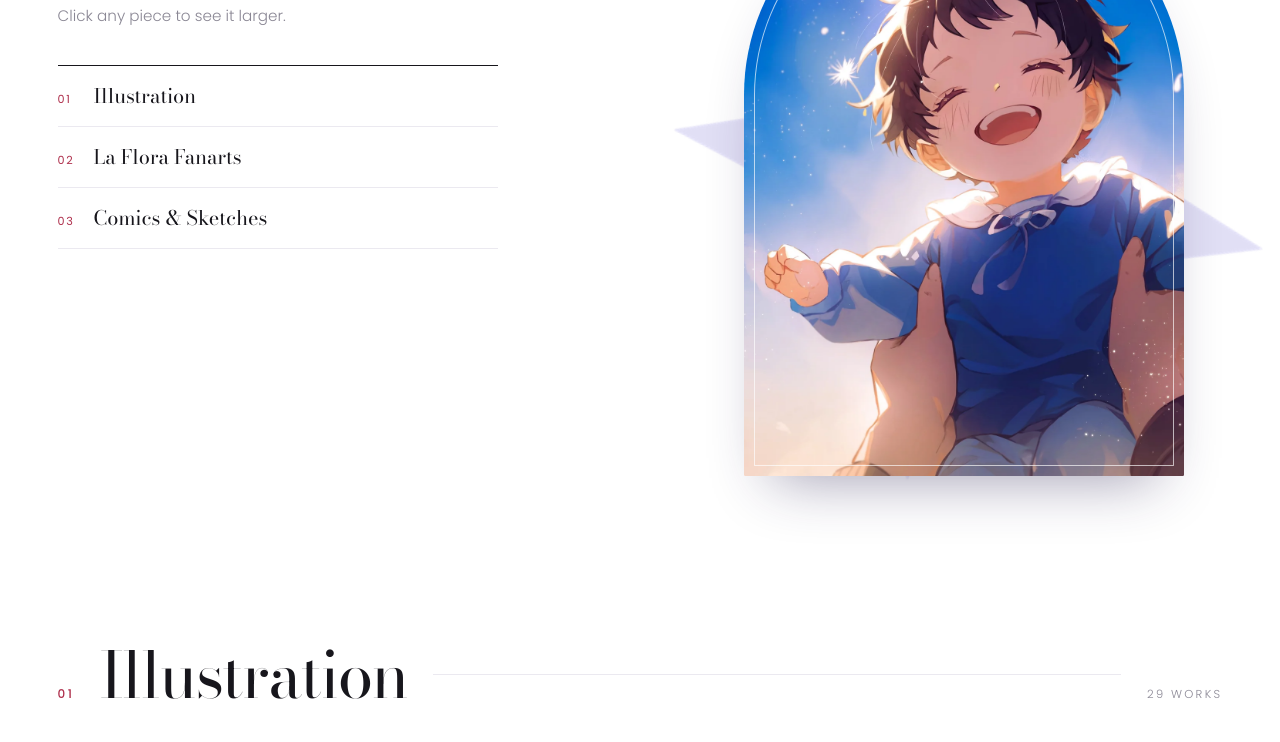
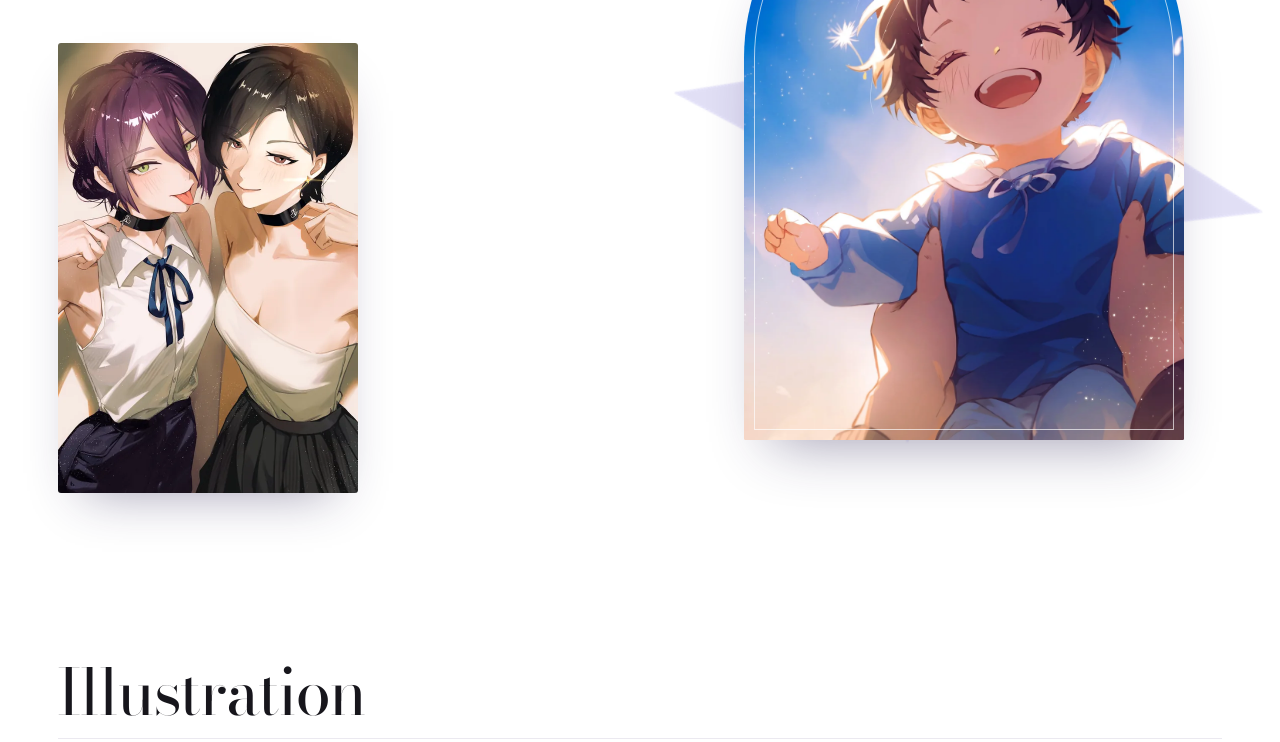
Before and after one commit to NavyBlueCheese/art, a plain HTML site: page index.html in a window 1280 px wide. Shown: the part 428-1170 px from the top of the page. Drawn offline with nearby package versions, Linux system fonts and the light colour scheme.

Commit message:
Simplify cover and section headings

```diff
--- a/gallery.js
+++ b/gallery.js
@@ -35,6 +35,13 @@
     e.preventDefault(); show(i); box.showModal();
   }));
 
+  // the small picture on the cover opens the matching gallery piece
+  document.querySelectorAll('[data-open]').forEach(a => a.addEventListener('click', (e) => {
+    const i = tiles.findIndex(t => t.dataset.i === a.dataset.open);
+    if (i < 0 || e.metaKey || e.ctrlKey || e.shiftKey) return;
+    e.preventDefault(); show(i); box.showModal();
+  }));
+
   box.querySelector('.lb-close').onclick = () => box.close();
   box.querySelector('.lb-prev').onclick = () => show(cur - 1);
   box.querySelector('.lb-next').onclick = () => show(cur + 1);
--- a/index.html
+++ b/index.html
@@ -31,7 +31,6 @@
 
 <main>
   <section class="cover">
-    <p class="kicker"><img src="images/mark-crimson.png" alt="" width="14" height="14"> Selected works</p>
     <h1 class="masthead">
       <span class="mh-1">Illustration</span>
       <span class="mh-2"><em>&amp;</em> comics</span>
@@ -39,11 +38,9 @@
     <div class="cover-lower">
       <div class="cover-text">
         <p class="cover-note">Click any piece to see it larger.</p>
-        <ol class="contents">
-          <li><a href="#illustration"><span>01</span>Illustration</a></li>
-          <li><a href="#la-flora"><span>02</span>La Flora Fanarts</a></li>
-          <li><a href="#comics"><span>03</span>Comics &amp; Sketches</a></li>
-        </ol>
+        <a class="cover-small" href="images/full/ill-01.webp" data-open="1">
+          <img src="images/thumb/ill-01.webp" width="1600" height="2400" alt="Two women in chokers posing together, one sticking her tongue out" loading="eager">
+        </a>
       </div>
       <div class="cover-art">
         <img class="bloom" src="images/mark-lavender.png" alt="" aria-hidden="true">
@@ -56,10 +53,7 @@
 
     <section class="chapter" id="illustration">
       <header class="chapter-head">
-        <span class="chapter-no">01</span>
         <h2>Illustration</h2>
-        <span class="chapter-rule" aria-hidden="true"></span>
-        <span class="chapter-count">29 works</span>
       </header>
       <div class="gallery">
         <a class="tile" href="images/full/ill-01.webp" data-i="1" style="--r:0.6667">
@@ -153,10 +147,7 @@
     </section>
     <section class="chapter" id="la-flora">
       <header class="chapter-head">
-        <span class="chapter-no">02</span>
         <h2>La Flora Fanarts</h2>
-        <span class="chapter-rule" aria-hidden="true"></span>
-        <span class="chapter-count">23 works</span>
       </header>
       <div class="gallery">
         <a class="tile" href="images/full/oc-01.webp" data-i="30" style="--r:0.7050">
@@ -232,10 +223,7 @@
     </section>
     <section class="chapter" id="comics">
       <header class="chapter-head">
-        <span class="chapter-no">03</span>
         <h2>Comics &amp; Sketches</h2>
-        <span class="chapter-rule" aria-hidden="true"></span>
-        <span class="chapter-count">7 works</span>
       </header>
       <div class="gallery">
         <a class="tile" href="images/full/comic-01.webp" data-i="53" style="--r:0.5554">
--- a/style.css
+++ b/style.css
@@ -37,7 +37,7 @@ img { display: block; max-width: 100%; }
 .top.scrolled { border-bottom-color: var(--rule); }
 .brand { display: flex; align-items: center; gap: 10px; text-decoration: none; }
 .brand span { font: 500 1.15rem/1 var(--display); letter-spacing: .01em; }
-.top nav { display: flex; gap: 2rem; font-size: .78rem; font-weight: 400; letter-spacing: .14em; text-transform: uppercase; }
+.top nav { display: flex; gap: 1.8rem; font-size: .9rem; font-weight: 400; }
 .top nav a { text-decoration: none; color: var(--muted); transition: color .2s; }
 .top nav a:hover { color: var(--crimson); }
 .top nav .out { color: var(--ink); }
@@ -46,10 +46,6 @@ main { padding: 0 var(--pad); max-width: 1560px; margin: 0 auto; }
 
 /* ---------- cover ---------- */
 .cover { padding: clamp(30px, 5vw, 70px) 0 clamp(30px, 4vw, 60px); }
-.kicker {
-  display: flex; align-items: center; gap: 10px; margin: 0 0 clamp(10px, 1.6vw, 22px);
-  font-size: .72rem; font-weight: 500; letter-spacing: .32em; text-transform: uppercase; color: var(--crimson);
-}
 .masthead { margin: 0; font-family: var(--display); font-weight: 400; color: var(--ink); line-height: .84; }
 .mh-1 {
   display: block;
@@ -74,18 +70,14 @@ main { padding: 0 var(--pad); max-width: 1560px; margin: 0 auto; }
 }
 .cover-text { padding-top: min(10vw, 9rem); }
 .cover-note { margin: 0; max-width: 34ch; font-size: .95rem; color: var(--muted); }
-.contents {
-  list-style: none; margin: clamp(22px, 3vw, 36px) 0 0; padding: 0;
-  max-width: 440px; border-top: 1px solid var(--ink);
+.cover-small {
+  display: block; width: min(58%, 300px); margin-top: clamp(28px, 4vw, 56px);
+  border-radius: 3px; overflow: hidden;
+  box-shadow: 0 24px 50px -26px rgba(40, 30, 80, .45);
+  transition: transform .6s cubic-bezier(.2,.7,.2,1);
 }
-.contents li { border-bottom: 1px solid var(--rule); }
-.contents a {
-  display: flex; align-items: baseline; gap: 18px; padding: 13px 0;
-  text-decoration: none; font-family: var(--display); font-size: 1.25rem;
-  transition: color .2s, padding-left .25s;
-}
-.contents a span { font: 400 .7rem var(--body); letter-spacing: .15em; color: var(--crimson); min-width: 1.6em; }
-.contents a:hover { color: var(--crimson); padding-left: 8px; }
+.cover-small:hover { transform: translateY(-4px); }
+.cover-small img { width: 100%; height: auto; }
 
 .cover-art { position: relative; display: flex; justify-content: flex-end; padding-right: clamp(0px, 3vw, 50px); }
 .bloom {
@@ -112,17 +104,8 @@ main { position: relative; z-index: 0; overflow-x: clip; }
 
 /* ---------- chapters ---------- */
 .chapter { padding-top: clamp(70px, 9vw, 130px); }
-.chapter-head {
-  display: grid; grid-template-columns: auto auto 1fr auto; align-items: baseline;
-  gap: 0 clamp(14px, 2vw, 28px); margin-bottom: clamp(24px, 3vw, 40px);
-}
-.chapter-no { font: 500 .75rem var(--body); letter-spacing: .2em; color: var(--crimson); }
-.chapter-head h2 {
-  margin: 0; font: 400 clamp(2.2rem, 5vw, 4.4rem)/1 var(--display);
-  letter-spacing: -.02em;
-}
-.chapter-rule { height: 1px; background: var(--rule); align-self: center; }
-.chapter-count { font-size: .72rem; letter-spacing: .2em; text-transform: uppercase; color: var(--muted); }
+.chapter-head { margin-bottom: clamp(22px, 3vw, 36px); padding-bottom: 14px; border-bottom: 1px solid var(--rule); }
+.chapter-head h2 { margin: 0; font: 400 clamp(2.2rem, 5vw, 4.4rem)/1 var(--display); letter-spacing: -.02em; }
 
 /* ---------- justified-row gallery: keeps order, never crops ---------- */
 .gallery { display: flex; flex-wrap: wrap; gap: var(--gap); }
@@ -158,19 +141,18 @@ main { position: relative; z-index: 0; overflow-x: clip; }
   :root { --row: 220px; }
   .cover-lower { grid-template-columns: 1fr; margin-top: 34px; }
   .cover-text { padding-top: 0; }
+  .cover-small { display: none; }
   .cover-art { order: -1; justify-content: center; padding-right: 0; margin-bottom: 26px; }
   .arch { width: min(80%, 420px); }
 }
 @media (max-width: 640px) {
   :root { --row: 150px; --gap: 8px; }
   .top { padding: 14px 18px; }
-  .top nav { gap: 1rem; font-size: .66rem; letter-spacing: .1em; }
+  .top nav { gap: 1.1rem; font-size: .82rem; }
   .top nav .out { display: none; }
   .brand span { display: none; }
   .brand img { width: 22px; height: 22px; }
   .top nav { flex-wrap: nowrap; white-space: nowrap; }
-  .chapter-head { grid-template-columns: auto 1fr; }
-  .chapter-rule, .chapter-count { display: none; }
 }
 
 /* ---------- lightbox ---------- */
```
